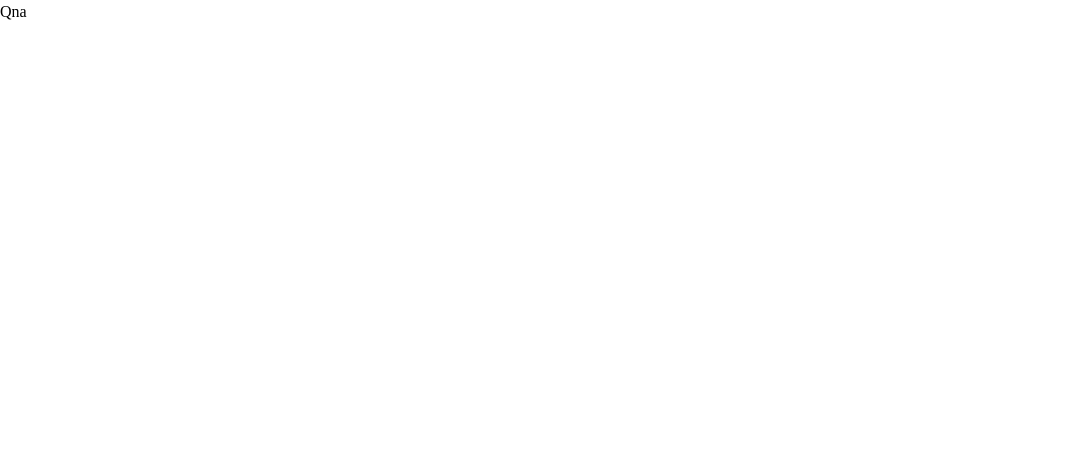
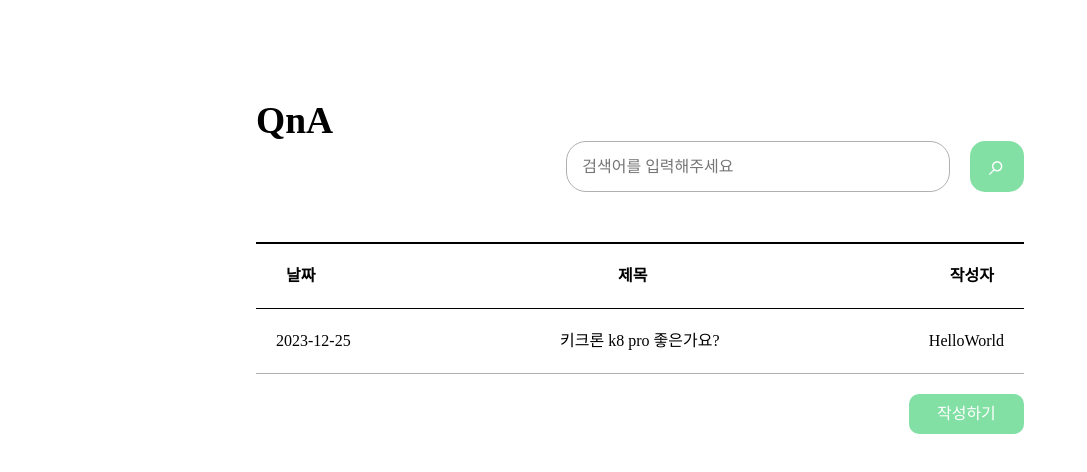
Before and after one commit to 4anghyeon/keyboduck, a Next.js app: page /qna in a window 1280 px wide. Shown: the top 472 px of the page, without its empty margins (0-1087 px from the left). Built offline with nearby package versions, Linux system fonts and the light colour scheme.

Commit message:
Design: QnA 페이지 UI 구성

```diff
--- a/src/pages/qna/index.module.css
+++ b/src/pages/qna/index.module.css
@@ -0,0 +1,81 @@
+/* keycolor :  #83E0A5 , #B0B0B0*/
+.qna-container {
+  width: 100%;
+  height: auto;
+  display: flex;
+  flex-direction: column;
+  align-items: center;
+
+  margin-top: 100px;
+}
+.qna-title {
+  width: 60%;
+  display: flex;
+  justify-content: flex-start;
+
+  font-size: 25px;
+}
+.qna-sreach-bar {
+  width: 60%;
+  display: flex;
+  justify-content: flex-end;
+  gap: 20px;
+}
+.qna-sreach-bar input {
+  width: 50%;
+  padding: 5px 15px;
+  border-radius: 20px;
+  border: 1px solid #b0b0b0;
+  outline: none;
+}
+.qna-sreach-bar button {
+  width: 7%;
+  padding-bottom: 5px;
+  border: none;
+  border-radius: 15px;
+  font-size: 30px;
+  color: white;
+  background-color: #83e0a5;
+
+  cursor: pointer;
+}
+.qna-list {
+  width: 60%;
+}
+.qna-list-title {
+  width: 100%;
+  display: flex;
+  justify-content: space-between;
+  margin-top: 50px;
+  border-top: 2px solid black;
+  border-bottom: 1px solid black;
+
+  font-weight: 700;
+}
+.qna-list-title p {
+  margin: 20px 30px;
+}
+.qna-list-item {
+  display: flex;
+  justify-content: space-between;
+  border-bottom: 1px solid #b0b0b0;
+}
+.qna-list-item p {
+  margin: 20px;
+}
+.qna-registration-btn {
+  width: 60%;
+  display: flex;
+  justify-content: flex-end;
+  margin-top: 20px;
+}
+.qna-registration-btn button {
+  width: 15%;
+  padding: 8px 15px;
+  border: none;
+  border-radius: 10px;
+  background-color: #83e0a5;
+  color: white;
+
+  cursor: pointer;
+}
--- a/src/pages/qna/index.tsx
+++ b/src/pages/qna/index.tsx
@@ -1,7 +1,34 @@
 import React from 'react';
+import styles from '@/pages/qna/index.module.css';
 
 const Qna = () => {
-  return <div>Qna</div>;
+  return (
+    <div className={styles['qna-container']}>
+      <div className={styles['qna-title']}>
+        <h2>QnA</h2>
+      </div>
+      <div className={styles['qna-sreach-bar']}>
+        <input placeholder="검색어를 입력해주세요" />
+        <button>⌕</button>
+      </div>
+      <div className={styles['qna-list']}>
+        <div className={styles['qna-list-title']}>
+          <p>날짜</p>
+          <p>제목</p>
+          <p>작성자</p>
+        </div>
+        <div className={styles['qna-list-item']}>
+          {/* 데이터 들어갈 자리 */}
+          <p>2023-12-25</p>
+          <p>키크론 k8 pro 좋은가요?</p>
+          <p>HelloWorld</p>
+        </div>
+      </div>
+      <div className={styles['qna-registration-btn']}>
+        <button>작성하기</button>
+      </div>
+    </div>
+  );
 };
 
 export default Qna;
```
